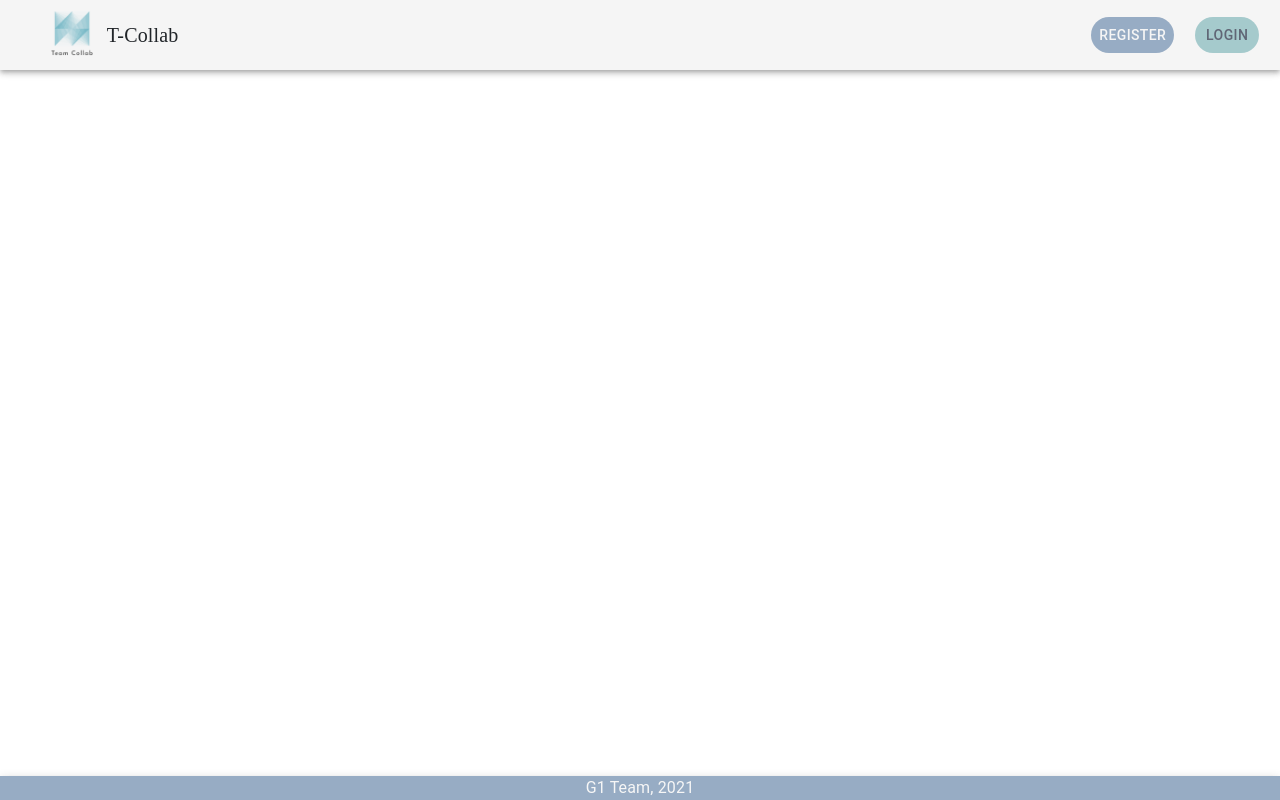
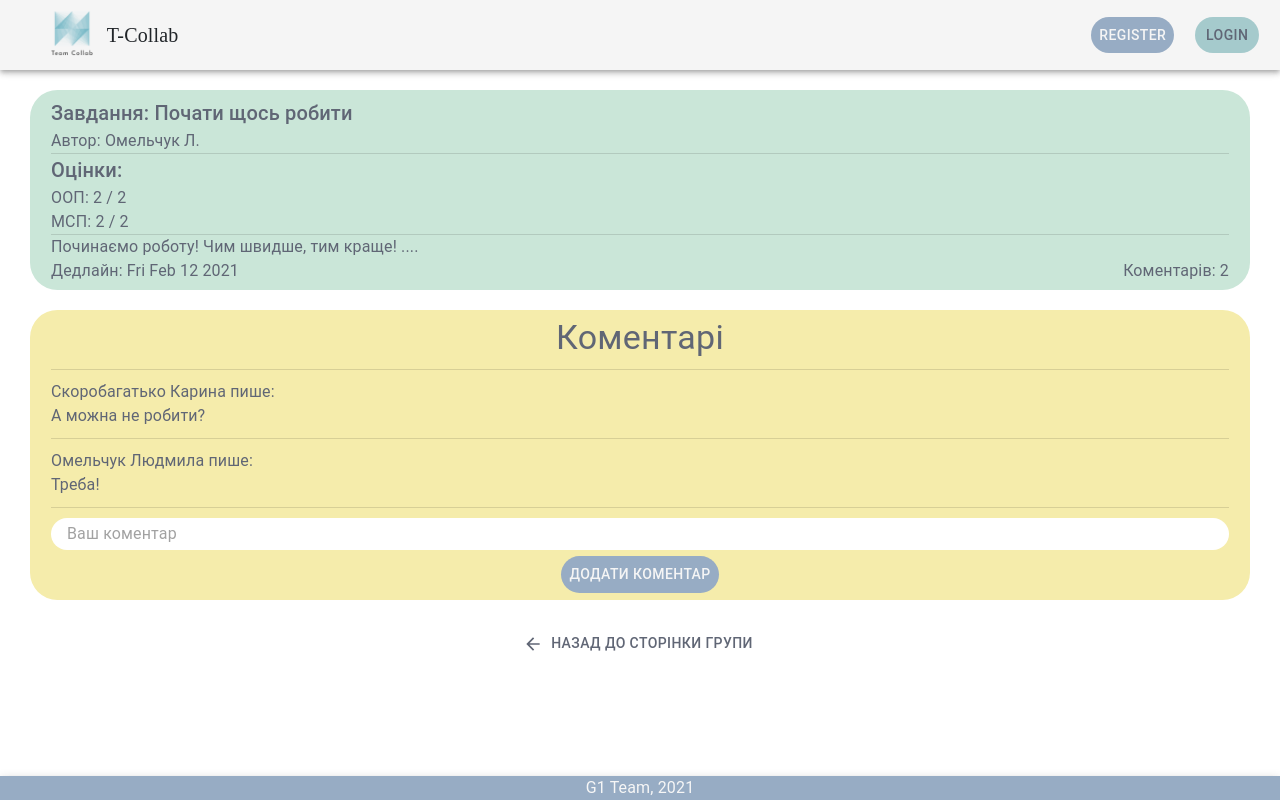
Before and after one commit to ukitta555/Integrated-Course-System, a React (Create React App) app in the folder IntegratedCourseSystem/ClientApp/: page /task_page in a window 1280 px wide. Built offline with nearby package versions, Linux system fonts and the light colour scheme; no server answers.

Commit message:
minor improvement of Task component, made Comments component and TaskPage component

```diff
--- a/IntegratedCourseSystem/ClientApp/src/components/App.tsx
+++ b/IntegratedCourseSystem/ClientApp/src/components/App.tsx
@@ -17,6 +17,7 @@ import CourseRegistrationForm from './CourseRegistrationForm/CourseRegistrationF
 import { LinearProgress } from '@material-ui/core';
 import { loginUser } from '../reducers/userReducer/userThunks';
 import { withCookies } from 'react-cookie';
+import TaskPage from "./TaskPage/TaskPage";
 
 
 
@@ -78,6 +79,9 @@ const App = () => {
                 : <Redirect to = '/' />
               }
             </Route>
+            <Route path = '/task_page'>
+                <TaskPage/>
+            </Route>
             <Route path = '/testing_page'>
                 <TestingPage/>
             </Route>
--- /dev/null
+++ b/IntegratedCourseSystem/ClientApp/src/components/Comments/Comments.tsx
@@ -0,0 +1,117 @@
+import React, {useState} from "react";
+
+// import {Link}
+//     from 'react-router-dom'
+// import {useSelector} from 'react-redux'
+
+import Typography from '@material-ui/core/Typography';
+import ArrowBackIcon from '@material-ui/icons/ArrowBack';
+
+import {Box, Button, Container, Divider, Grid, InputBase, ThemeProvider} from "@material-ui/core";
+import light from "../../themes/light";
+import useField from "../../hooks/useField";
+
+type Comment = {
+    author: string,
+    text: string,
+}
+
+export type CommentsProps = {
+    comments: Comment[],
+    style?: React.CSSProperties,
+}
+
+const taskWrapperStyle = {
+    padding: "7px 21px",
+    borderRadius: 27.5,
+}
+const dividerStyle = {
+    width: "100%",
+    margin: "10px 0",
+};
+const addCommentInputStyle = {
+    borderRadius: 27.5,
+    width: "100%",
+}
+const inputWrapperStyle = {
+    width: "100%",
+    paddingRight: "1em",
+}
+const addCommentButtonWrapperStyle = {
+    marginTop: "0.5vw",
+    borderRadius: 27.5,
+}
+const addCommentButtonStyle = {
+    borderRadius: 27.5,
+}
+
+const commentsView = (comments: Comment[]) => comments.map((comment, i) =>
+        <Grid container item alignItems="center" style={{}} key={i}>
+            <Typography style={{}}>
+                {comment.author} пише:
+                <br/>
+                {comment.text}
+            </Typography>
+            <Divider style={dividerStyle}/>
+        </Grid>
+)
+const customUseField: (type: string) => [{ onChange: (event: React.ChangeEvent<HTMLInputElement>) => void; type: string; value: string }, React.Dispatch<React.SetStateAction<string>>]
+    = type => {
+    const [value, setValue] = useState('');
+
+    const onChange = (event: React.ChangeEvent<HTMLInputElement>) => {
+        setValue(event.target.value)
+    }
+
+    return [{
+        type,
+        value,
+        onChange
+    }, setValue]
+}
+
+const Comments = (props: CommentsProps) => {
+    const [comments, setComments] = useState([
+        {author: "Скоробагатько Карина", text: "А можна не робити?"},
+        {author: "Омельчук Людмила", text: "Треба!"},
+    ])
+    const [comment, setComment] = customUseField('text');
+    const commentProps = {
+        // pattern: EMAIL_VALIDATOR,
+        required: true,
+        // autoComplete: "username",
+        ...comment
+    }
+    const onAddComment = (event: React.MouseEvent<HTMLButtonElement>) => {
+        event.preventDefault()
+        setComments([...comments, {author: "Андращук Едуард", text: comment.value}])
+        setComment("")
+        // dispatch (registerUser(email.value, password.value))
+
+    }
+    return (
+        <ThemeProvider theme={light}>
+            <Box bgcolor="theme_yellow.main" color="theme_black.main" style={{...taskWrapperStyle, ...props.style}}>
+                <Grid container direction="column" /* justify="space-between" */ alignItems="center" style={{}}>
+                    <Grid container item alignItems="center" justify="center" style={{}}>
+                        <Typography variant="h4" style={{}}>
+                            Коментарі
+                        </Typography>
+                    </Grid>
+                    <Divider style={dividerStyle}/>
+                    {commentsView(comments)}
+                    <Box bgcolor="theme_white.light" color="theme_black.main" style={addCommentInputStyle}>
+                        <InputBase placeholder="Ваш коментар" style={inputWrapperStyle}
+                                   inputProps={{...commentProps, style: {paddingLeft: "1em"}}}/>
+                    </Box>
+                    <Box bgcolor="theme_grey.main" color="theme_white.main" style={addCommentButtonWrapperStyle}>
+                        <Button color="inherit" onClick={onAddComment} style={addCommentButtonStyle}>Додати коментар</Button>
+                    </Box>
+
+                </Grid>
+            </Box>
+        </ThemeProvider>
+    )
+}
+
+export default Comments
--- a/IntegratedCourseSystem/ClientApp/src/components/Header/Header.tsx
+++ b/IntegratedCourseSystem/ClientApp/src/components/Header/Header.tsx
@@ -43,12 +43,14 @@ const Header = () => {
       padding: "0 1vw 0 1vw",
   }
   const registrationButtonsWrapperStyle = {
-        marginRight: "5px",
-    }
+      marginRight: "5px",
+  }
   const registrationButtonsStyle = {
-      borderRadius: 50,
+      borderRadius: 21,
   }
-
+  const registrationButtonStyle = {
+      borderRadius: 21,
+  }
 
   const handleLogout = async () => {
       await dispatch (logout())
@@ -61,7 +63,7 @@ const Header = () => {
           <Grid container item justify="space-between" spacing={4} style={registrationButtonsWrapperStyle}>
               <Box bgcolor="theme_grey.main" color="theme_white.main" style={registrationButtonsStyle}>
                   <Grid item>
-                      <Button color="inherit">
+                      <Button color="inherit" style={registrationButtonStyle}>
                           <Link to = '/register' style={{color: "inherit"}}>
                               register
                           </Link>
@@ -71,7 +73,7 @@ const Header = () => {
 
               <Box bgcolor="theme_green.dark" color="theme_black.main"  style={registrationButtonsStyle}>
                   <Grid item>
-                      <Button color = "inherit">
+                      <Button color = "inherit" style={registrationButtonStyle}>
                           <Link to = '/login' style={{color: "inherit"}}>
                               login
                           </Link>
--- a/IntegratedCourseSystem/ClientApp/src/components/Task/Task.tsx
+++ b/IntegratedCourseSystem/ClientApp/src/components/Task/Task.tsx
@@ -36,6 +36,7 @@ export type TaskProps = {
     marks: Map<string, [number, number]>;
     deadline: Date;
     commentCount: number;
+    style?: React.CSSProperties
 }
 
 const pickBGColor = (props: TaskProps): Color => {
@@ -47,8 +48,8 @@ const pickBGColor = (props: TaskProps): Color => {
 }
 const parseMarks = (marks: Map<string, [number, number]>) => {
     const marks_array = Array.from(marks.entries())
-    return marks_array.map(([subject, [mark, max_mark]]) => (
-        <Grid container item alignItems="center" style={{}}>
+    return marks_array.map(([subject, [mark, max_mark]], i) => (
+        <Grid container item alignItems="center" style={{}} key={i}>
             <Typography style={{}}>
                 {subject}: {mark} / {max_mark}
             </Typography>
@@ -59,7 +60,7 @@ const parseMarks = (marks: Map<string, [number, number]>) => {
 
 const taskWrapperStyle = {
     padding: "7px 21px",
-    borderRadius: 28,
+    borderRadius: 27.5,
 }
 
 const dividerStyle = {
@@ -67,7 +68,7 @@ const dividerStyle = {
 };
 const Task = (props: TaskProps) => (
     <ThemeProvider theme={light}>
-            <Box bgcolor={pickBGColor(props)} style={taskWrapperStyle}>
+        <Box bgcolor={pickBGColor(props)} color="theme_black.main" style={{...taskWrapperStyle, ...props.style}}>
             <Grid container direction="column" /* justify="space-between" */ alignItems="center" style={{}}>
                 <Grid container item alignItems="center" style={{}}>
                     <Typography variant="h6" style={{}}>
--- /dev/null
+++ b/IntegratedCourseSystem/ClientApp/src/components/TaskPage/TaskPage.tsx
@@ -0,0 +1,58 @@
+import React from "react";
+import Task, {TaskProps} from "../Task/Task";
+import Comments from "../Comments/Comments";
+import {Box, Button, Container, Grid, ThemeProvider} from "@material-ui/core";
+import ArrowBackIcon from "@material-ui/icons/ArrowBack";
+import light from "../../themes/light";
+import {Link} from "react-router-dom";
+
+const testingPageWrapperStyle = {
+    marginTop: "20px",
+    padding: "0 30px",
+}
+const taskStyle = {
+    marginTop: "20px",
+}
+const commentsStyle = {
+    marginTop: "20px",
+}
+const backButtonWrapperStyle = {
+    marginTop: "2vw",
+}
+const backButtonStyle = {
+    // marginTop: "20px",
+}
+const testTaskProps: TaskProps = {
+    name: "Почати щось робити",
+    text: "Починаємо роботу! Чим швидше, тим краще! ....",
+    isHandedOver: true,
+    author: "Омельчук Л.",
+    marks: new Map([["ООП", [2, 2]], ["МСП", [2, 2]]]),
+    deadline: new Date(2021, 1, 12, 23, 59, 59),
+    commentCount: 2,
+}
+
+const testCommentsProps = {
+    comments: [
+        {author: "Скоробагатько Карина", text: "А можна не робити?"},
+        {author: "Омельчук Людмила", text: "Треба!"},
+    ]
+}
+const TaskPage = () =>
+    <ThemeProvider theme={light}>
+    <Container style={testingPageWrapperStyle}>
+        <Task {...testTaskProps} style={taskStyle}/>
+        <Comments {...testCommentsProps} style={commentsStyle}/>
+        <Grid container justify="center" style={backButtonWrapperStyle}>
+            <Box color="theme_black.main">
+                <Link to = '/register' style={{color: "inherit"}}>
+                    <Button startIcon={<ArrowBackIcon/>} color="inherit" style={backButtonStyle}>
+                        Назад до сторінки групи
+                    </Button>
+                </Link>
+            </Box>
+        </Grid>
+    </Container>
+    </ThemeProvider>
+
+export default TaskPage
--- a/IntegratedCourseSystem/ClientApp/src/components/TestingPage/TestingPage.tsx
+++ b/IntegratedCourseSystem/ClientApp/src/components/TestingPage/TestingPage.tsx
@@ -1,7 +1,13 @@
 import React from "react";
 import Task, {TaskProps} from "../Task/Task";
+import Comments from "../Comments/Comments";
+import {Container} from "@material-ui/core";
 
-const testProps: TaskProps = {
+const testingPageWrapperStyle = {
+    marginTop: "20px",
+}
+
+const testTaskProps: TaskProps = {
     name: "Почати щось робити",
     text: "Починаємо роботу! Чим швидше, тим краще! ....",
     isHandedOver: true,
@@ -11,7 +17,18 @@ const testProps: TaskProps = {
     commentCount: 2,
 }
 
+const testCommentsProps = {
+    comments: [
+        {author: "Скоробагатько Карина", text: "А можна не робити?"},
+        {author: "Омельчук Людмила", text: "Треба!"},
+    ]
+}
 
-const TestingPage = () => <Task {...testProps}/>
+
+const TestingPage = () =>
+    <Container style={testingPageWrapperStyle}>
+        <Task {...testTaskProps}/>
+        <Comments {...testCommentsProps}/>
+    </Container>
 
 export default TestingPage
```
Also changed, not shown: 2 other files (tests, documents, lock files or other folders). Lines whose indentation alone changed are shown as unchanged.
